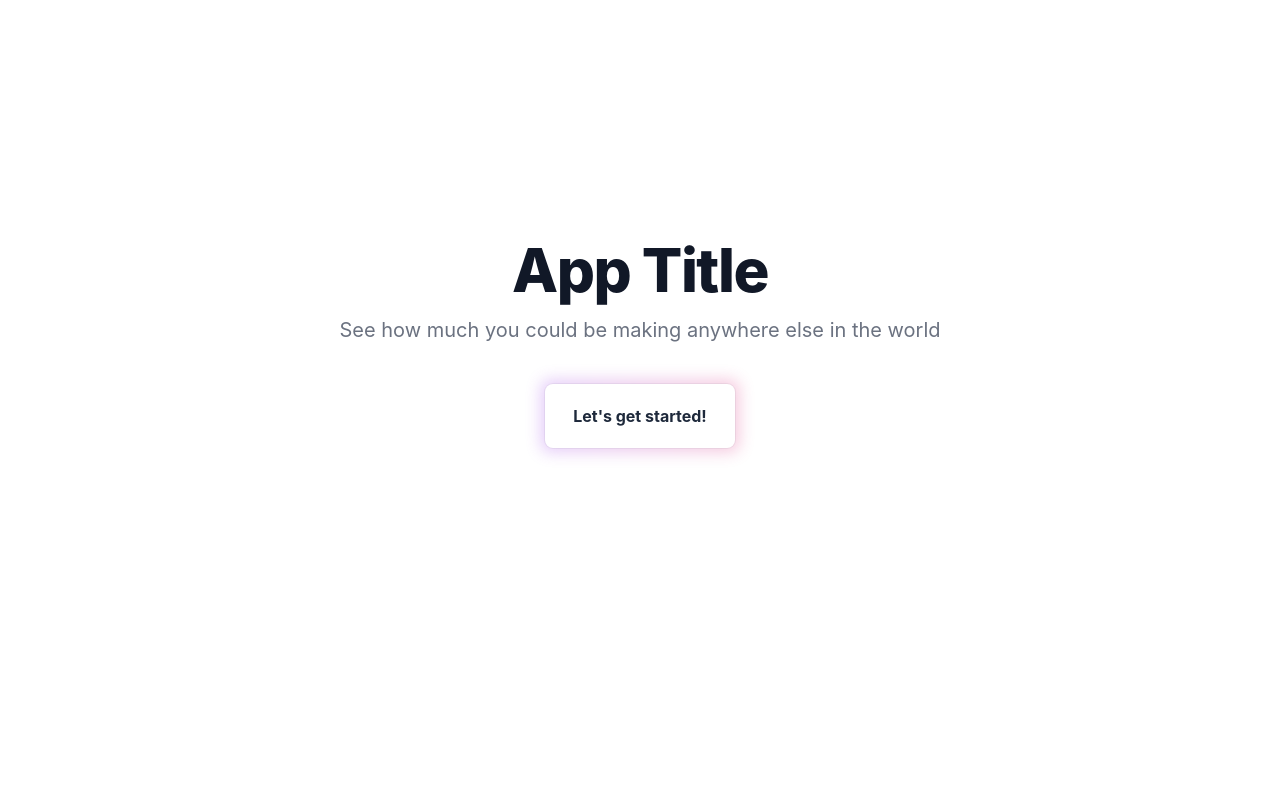
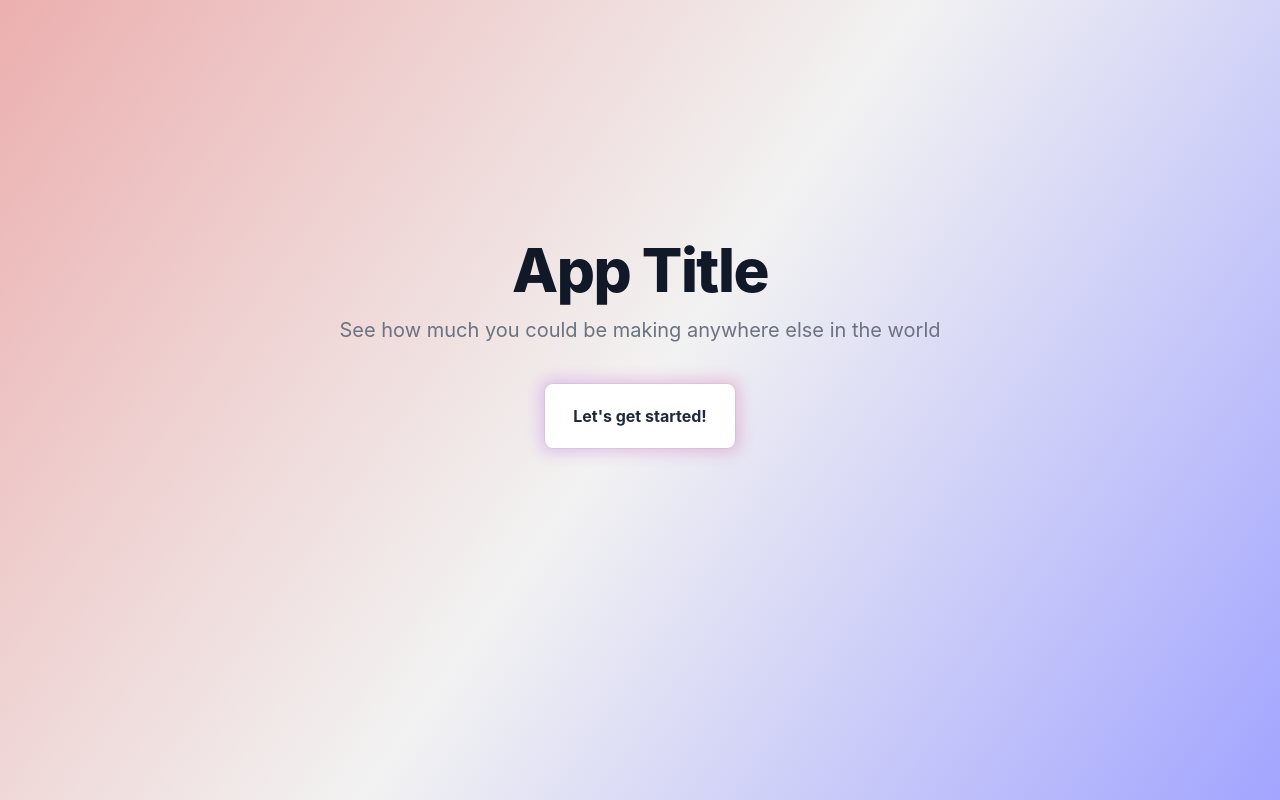
Before and after one commit to didcreetsadgoku500/LifeStack, a React (Vite) app in the folder React/: page / in a window 1280 px wide. Built offline with nearby package versions, Linux system fonts and the light colour scheme.

Commit message:
Background color gradient added

```diff
--- a/React/src/index.css
+++ b/React/src/index.css
@@ -9,8 +9,7 @@
 
   color-scheme: light dark;
   color: rgba(255, 255, 255, 0.87);
-  background-color: #242424;
-
+  background: linear-gradient(125deg, rgba(236,175,175,1) 0%, rgba(242,242,242,1) 50%, rgba(162,164,255,1) 100%);
   font-synthesis: none;
   text-rendering: optimizeLegibility;
   -webkit-font-smoothing: antialiased;
```
